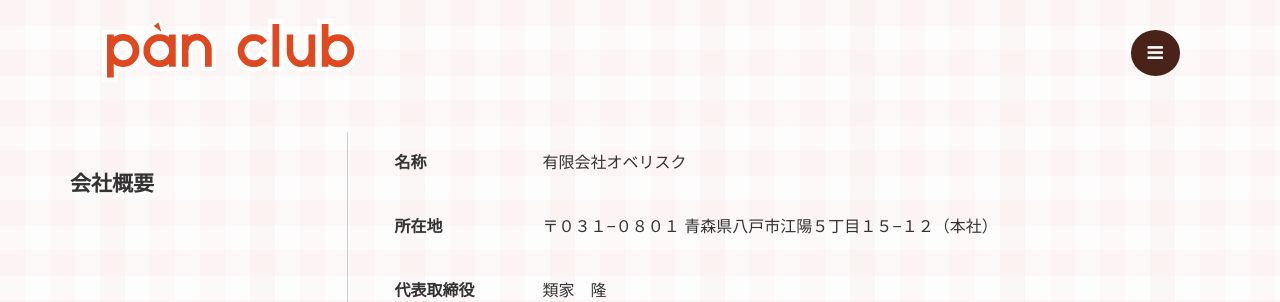
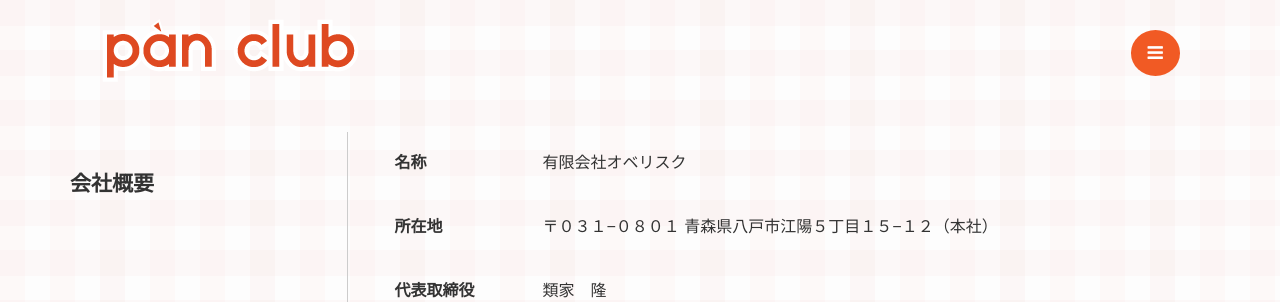
Before and after one commit to nakaikaz/pan-club, a PHP site: page /templates/company.php in a window 1280 px wide. Shown: the top 302 px of the page. Run offline with PHP 8.4, Linux system fonts and the light colour scheme; data that the repository does not hold is empty.

Commit message:
modified header section

```diff
--- a/css/pan-club.css
+++ b/css/pan-club.css
@@ -262,16 +262,6 @@ section.message-space {
   background-color: transparent;
   color: #fff;
 }
-.btn-dark {
-  border-radius: 100%;
-  color: #fff;
-  background-color: #2d1d1e;
-}
-.btn-light {
-  border-radius: 100%;
-  color: #333;
-  background-color: #fff;
-}
 .toggle {
   margin: 5px 5px 0 0;
 }
@@ -290,6 +280,10 @@ section.message-space {
   position: fixed;
   top: 0;
   right: 0;
+  border-radius: 100%;
+  color: #fff;
+  background-color: #F15A24;
+  font-size: 18px;
 }
 #menu-toggle:hover {
   color: #fff;
@@ -298,6 +292,9 @@ section.message-space {
   position: absolute;
   right: 0;
   top: 0;
+  color: #F15A24;
+  border-radius: 100%;
+  background-color: #fff;
 }
 #nav-wrapper {
   z-index: 3001;
@@ -307,7 +304,7 @@ section.message-space {
   width: 100%;
   height: 0;
   overflow: hidden;
-  background: rgba(82, 52, 0, 0.96);
+  background-color: #F15A24;
   -webkit-transition: all 0.8s ease;
   -moz-transition: all 0.8s ease;
   -ms-transition: all 0.8s ease;
@@ -969,16 +966,6 @@ footer .full-width .copyright {
   background-color: transparent;
   color: #fff;
 }
-.btn-dark {
-  border-radius: 100%;
-  color: #fff;
-  background-color: #492219;
-}
-.btn-light {
-  border-radius: 100%;
-  color: #333;
-  background-color: #fff;
-}
 .toggle {
   margin: 5px 5px 0 0;
 }
@@ -997,6 +984,10 @@ footer .full-width .copyright {
   position: fixed;
   top: 0;
   right: 0;
+  border-radius: 100%;
+  color: #fff;
+  background-color: #F15A24;
+  font-size: 18px;
 }
 #menu-toggle:hover {
   color: #fff;
@@ -1005,6 +996,9 @@ footer .full-width .copyright {
   position: absolute;
   right: 0;
   top: 0;
+  color: #F15A24;
+  border-radius: 100%;
+  background-color: #fff;
 }
 #nav-wrapper {
   z-index: 3001;
@@ -1014,7 +1008,7 @@ footer .full-width .copyright {
   width: 100%;
   height: 0;
   overflow: hidden;
-  background: rgba(82, 52, 0, 0.96);
+  background-color: #F15A24;
   -webkit-transition: all 0.8s ease;
   -moz-transition: all 0.8s ease;
   -ms-transition: all 0.8s ease;
--- a/less/header.less
+++ b/less/header.less
@@ -121,16 +121,6 @@
 
 
 // toggle
-.btn-dark {
-  border-radius: 100%;
-  color: #fff;
-  background-color: @base-color;
-}
-.btn-light {
-  border-radius: 100%;
-  color: #333;
-  background-color: #fff;
-}
 .toggle {
   margin: 5px 5px 0 0;
 }
@@ -149,6 +139,10 @@
   position: fixed;
   top: 0;
   right: 0;
+  border-radius: 100%;
+  color: #fff;
+  background-color: #F15A24;
+  font-size: 18px;
   &:hover {
     color: #fff;
   }
@@ -157,6 +151,9 @@
   position: absolute;
   right: 0;
   top: 0;
+  color: #F15A24;
+  border-radius: 100%;
+  background-color: #fff;
 }
 @transition-duration: 0.8s;
 @transition-height: 100%;
@@ -171,7 +168,7 @@
   //top: @length * -1;
   //overflow-y: auto;
   overflow: hidden;
-  background: rgba(82, 52, 0, 0.96);
+  background-color: #F15A24;
   -webkit-transition: all @transition-duration ease;
   -moz-transition: all @transition-duration ease;
   -ms-transition: all @transition-duration ease;
--- a/templates/header.php
+++ b/templates/header.php
@@ -28,31 +28,13 @@
 
     <div id="loading"></div>
 
-    <!--<button class="navbar-toggle" type="button"><i class="fa fa-bars"></i></button>-->
-
-    <!-- Nav tabs-->
-    <!--<nav class="navbar navbar-custom navbar-fixed-top" role="tabpanel">
-      <div class="container">
-        <div class="collapse navbar-collapse navbar-right">
-          <ul class="nav nav-tabs" role="tablist">
-            <li role="presentation" class="active"><a href="#top-page" aria-controls="top-page" role="tab" data-toggle="tab">ぱんくらぶ</a></li>
-            <li role="presentation"><a href="#products-page" aria-controls="produts-page" role="tab" data-toggle="tab">商&emsp;&emsp;品</a></li>
-            <li role="presentation"><a href="#guide-page" aria-controls="guide-page" role="tab" data-toggle="tab">ご利用ガイド</a></li>
-            <li role="presentation"><a href="#contact-page" aria-controls="contact-page" role="tab" data-toggle="tab">コンタクト</a></li>
-          </ul>
-        </div>
-      </div>
-    </nav>-->
-
     <header>
-      <h1><a href="<?php echo $base_url; ?>"><img src="img/pan-club.gif" alt="ぱんくらぶ"/></a></h1>
-      <a id="menu-toggle" href="#" class="btn btn-dark btn-lg pull-right toggle"><i class="fa fa-bars"></i></a>
+      <h1><a href="<?php echo $base_url; ?>"><img src="img/pan-club.png" alt="ぱんくらぶ"/></a></h1>
+      <a id="menu-toggle" href="#" class="btn btn-lg pull-right toggle"><i class="fa fa-bars"></i></a>
       <nav id="nav-wrapper">
-        <h2><a href="<?php echo $base_url; ?>"><img src="img/pan-club-on-menu.gif" alt="ぱんくらぶ"/></a></h2>
-        <a id="menu-close" href="#" class="btn btn-light btn-lg toggle"><i class="fa fa-times"></i></a>
+        <h2><a href="<?php echo $base_url; ?>"><img src="img/pan-club.png" alt="ぱんくらぶ"/></a></h2>
+        <a id="menu-close" href="#" class="btn btn-lg toggle"><i class="fa fa-times"></i></a>
         <ul class="tab-nav">
-          <!--<li><a href="#top-page" aria-controls="top-page" role="tab" data-toggle="tab">ホーム</a></li>
-          <li><a href="#about-page" aria-controls="about-page" role="tab" data-toggle="tab">ぱんくらぶとは</a></li>-->
           <li><a href="/about">ぱんくらぶとは</a></li>
           <li><a href="/products">商&emsp;&emsp;品</a></li>
           <li><a href="/guide">ご利用方法</a></li>
```
Also changed, not shown: img/pan-club.gif, img/pan-club.png (added).
